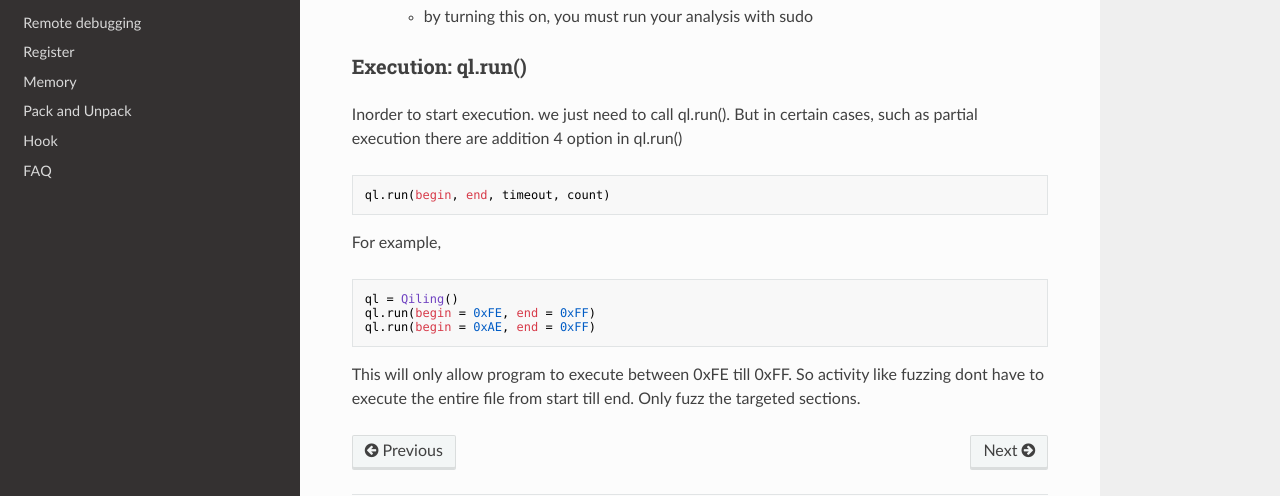
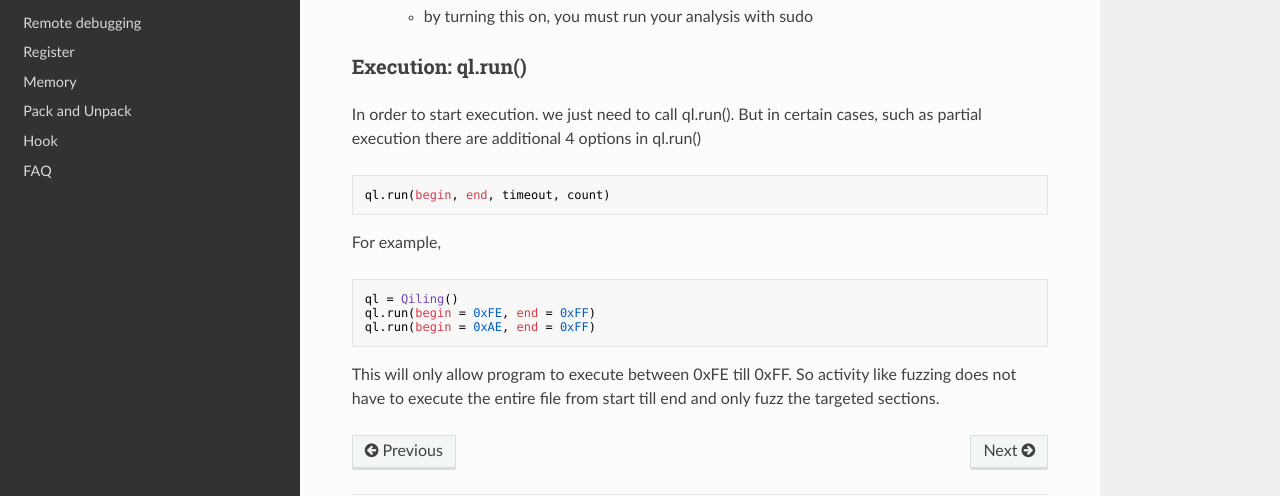
Before and after one commit to qilingframework/rtfd.io, an MkDocs documentation site: the page built from docs/usage.md, in a window 1280 px wide and 900 px high, scrolled down 2974 px. Shown: the part 336-832 px from the top of the window. Built offline with MkDocs 1.6.1, drawn with Linux system fonts in a browser that asks for light colours; nearby versions of some CDN libraries; some of the changed text lies outside the part shown.

Commit message:
Update usage.md

````diff
--- a/docs/usage.md
+++ b/docs/usage.md
@@ -80,7 +80,7 @@ Available options:
 
 
 ##### Shellcode: ql = Qiling()
-In pre-loader(during initialization) state, there are multiple options that can be configured.
+In pre-loader (during initialization) state, there are multiple options that can be configured.
 
 Available options:
 
@@ -136,7 +136,7 @@ Available options:
 
 
 ### Execution: ql.run()
-Inorder to start execution. we just need to call ql.run(). But in certain cases, such as partial execution there are addition 4 option in ql.run()
+In order to start execution. we just need to call ql.run(). But in certain cases, such as partial execution there are additional 4 options in ql.run()
 
 ```
 ql.run(begin, end, timeout, count)
@@ -148,4 +148,4 @@ ql = Qiling()
 ql.run(begin = 0xFE, end = 0xFF)
 ql.run(begin = 0xAE, end = 0xFF)
 ```
-This will only allow program to execute between 0xFE till 0xFF. So activity like fuzzing dont have to execute the entire file from start till end. Only fuzz the targeted sections.
+This will only allow program to execute between 0xFE till 0xFF. So activity like fuzzing does not have to execute the entire file from start till end and only fuzz the targeted sections.
````
Also changed, not shown: other parts of docs/usage.md (+2 -2 lines).
